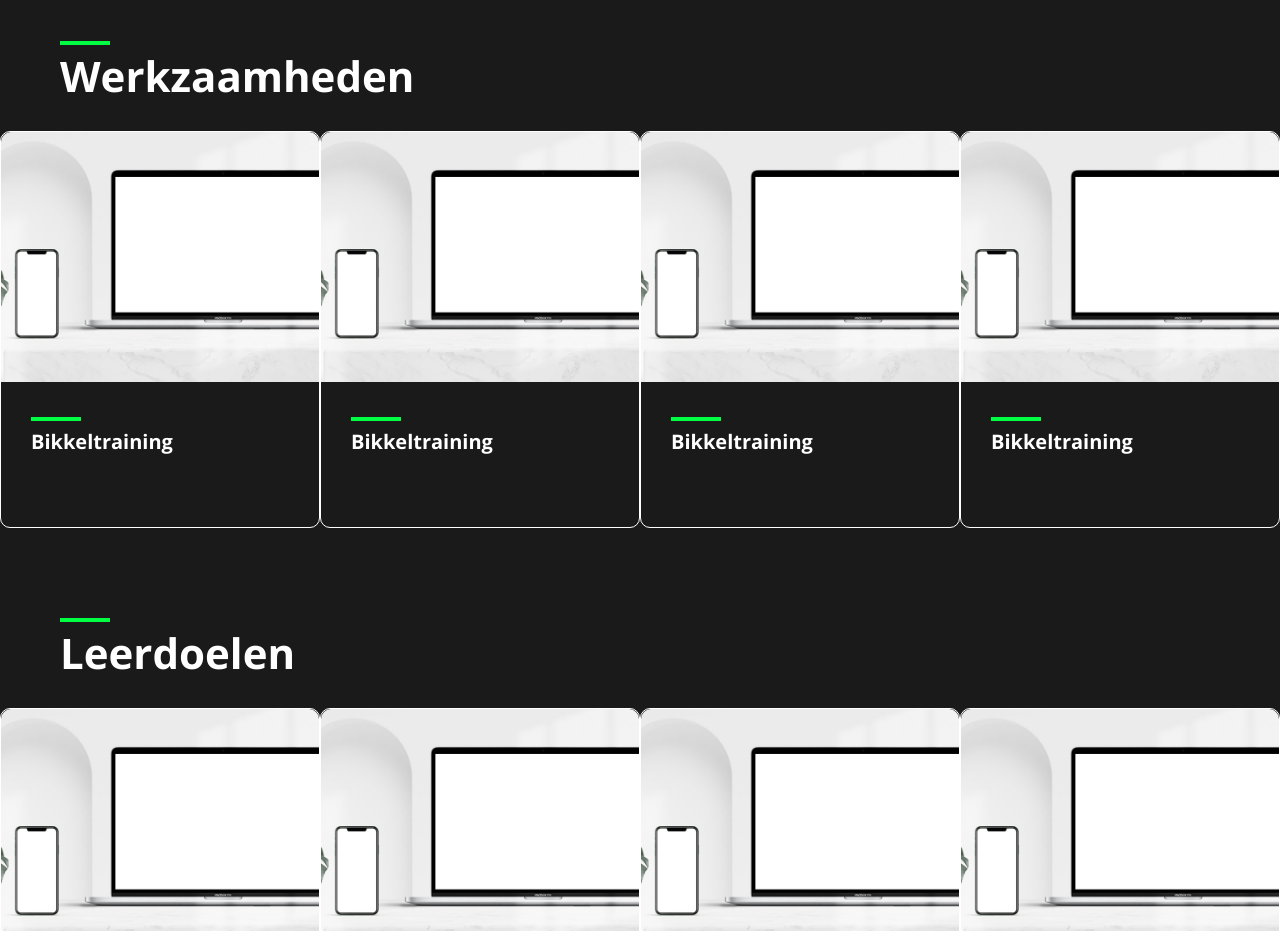
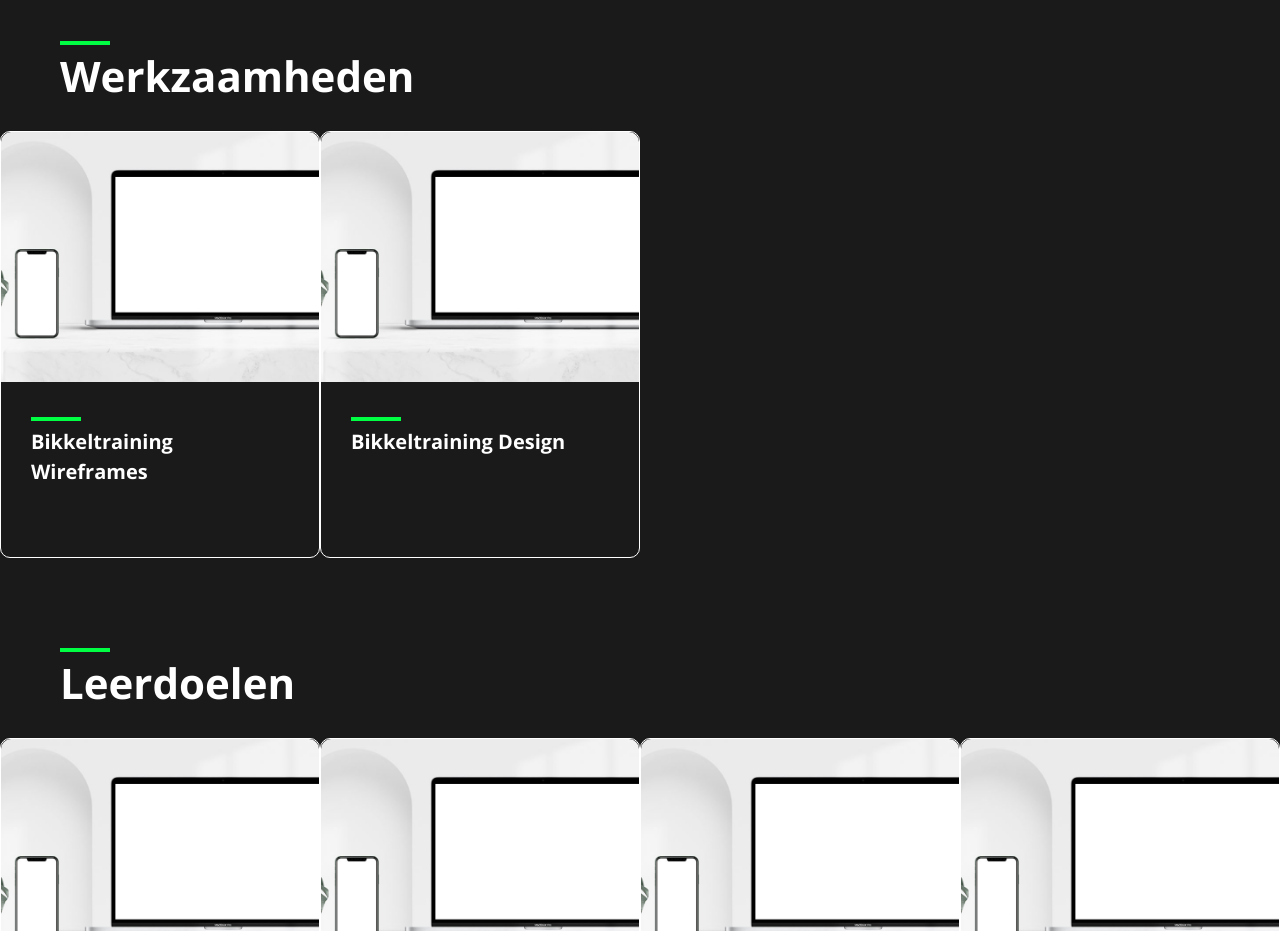
Before and after one commit to xiaonanpols21/Devani-Stageverslag, a Next.js app: page / in a window 1280 px wide. Shown: the part 2200-3131 px from the top of the page. Built offline with nearby package versions, Linux system fonts and the light colour scheme.

Commit message:
Data.map op home werkzaamheden done

```diff
--- a/src/app/page.js
+++ b/src/app/page.js
@@ -4,6 +4,9 @@ import Image from "next/image";
 import Link from "next/link";
 import Emke from "../../public/img/emke.jpg";
 import Mockup from "../../public/img/mockup.jpg";
+import data from '../../public/data/werkzaamheden.json';
+
+import WerkzaamhedenCard from "@/components/global/WerkzaamhedenCard";
 
 import { useState } from "react";
 
@@ -13,6 +16,8 @@ import { FontAwesomeIcon } from "@fortawesome/react-fontawesome";
 import {
     faXmark
 } from "@fortawesome/free-solid-svg-icons";
+
+console.log(data);
 
 export default function Home() {
 
@@ -82,51 +87,15 @@ export default function Home() {
                 <h2 className="sub-dec">Werkzaamheden</h2>
                 <section className="cards">
                     <h3 className="visually-hidden">Werkzaamheden carousel</h3>
-                    <article>
-                        <Link href="/werkzaamheden">
-                            <Image
-                                src={Mockup}
-                                width={250}
-                                height={300}
-                                alt="Picture of the author"
+                    {data.map((item, key) => {
+                        return (
+                            <WerkzaamhedenCard
+                                key = {key}
+                                title = {item.name}
+                                img = {item.img}
                             />
-                            <h4 className="sub-dec">Bikkeltraining</h4>
-                        </Link>
-                    </article>
-                    <article>
-                        <Link href="/">
-                            <Image
-                                src={Mockup}
-                                width={250}
-                                height={300}
-                                alt="Picture of the author"
-                            />
-                            <h4 className="sub-dec">Bikkeltraining</h4>
-                        </Link>
-                    </article>
-                    <article>
-                        <Link href="/">
-                            <Image
-                                src={Mockup}
-                                width={250}
-                                height={300}
-                                alt="Picture of the author"
-                            />
-                            <h4 className="sub-dec">Bikkeltraining</h4>
-                        </Link>
-                    </article>
-                    <article>
-                        <Link href="/">
-                            <Image
-                                src={Mockup}
-                                width={250}
-                                height={300}
-                                alt="Picture of the author"
-                            />
-                            <h4 className="sub-dec">Bikkeltraining</h4>
-                        </Link>
-                    </article>
-
+                        );
+                    })}
                 </section>
             </section>
             <main className="sec sec-5">
--- a/src/app/werkzaamheden/[slug]/page.js
+++ b/src/app/werkzaamheden/[slug]/page.js
@@ -1,12 +1,7 @@
 import Image from "next/image";
 import WerkThumbnail from "../../../../public/img/mockup.jpg";
-import data from '../../../../public/data/werkzaamheden.json';
-
-console.log(data);
 
 export default async function Werkzaamheden({params}) {
-
-
     return (
         <>
         <section className="hero-werk">
--- /dev/null
+++ b/src/components/global/WerkzaamhedenCard/index.js
@@ -0,0 +1,18 @@
+import Link from "next/link";
+import Image from "next/image";
+
+export default function WerkzaamhedenCard({img, title}) {
+    return (
+        <article>
+            <Link href="/werkzaamheden">
+                <Image
+                    src={`/img/${img}`}
+                    width={250}
+                    height={300}
+                    alt="Picture of the author"
+                />
+                <h4 className="sub-dec">{title}</h4>
+            </Link>
+        </article>
+    )
+}
```
